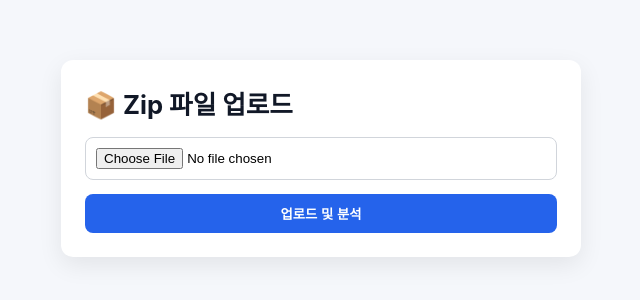
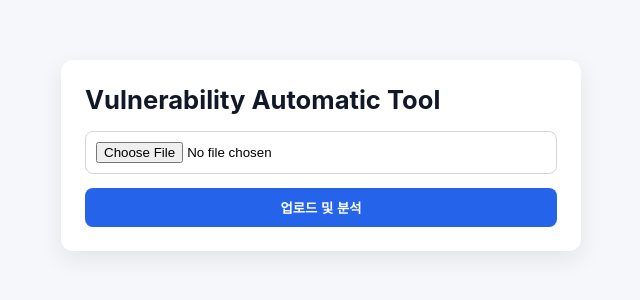
Before and after one commit to emfp1148/ai-cybersecurity-team02, a FastAPI app: page / in a window 1280 px wide. Shown: the top 300 px of the page, without its empty margins (319-959 px from the left). Run offline with FastAPI, Linux system fonts and the light colour scheme.

Commit message:
Update index.html

```diff
--- a/templates/index.html
+++ b/templates/index.html
@@ -3,12 +3,12 @@
 <head>
   <meta charset="utf-8" />
   <meta name="viewport" content="width=device-width,initial-scale=1" />
-  <title>Zip 파일 업로드</title>
+  <title>α-VAT</title>
   <link rel="stylesheet" href="/static/styles.css">
 </head>
 <body>
   <div class="container">
-    <h1>📦 Zip 파일 업로드</h1>
+    <h1>Vulnerability Automatic Tool</h1>
     <form id="uploadForm">
       <input type="file" name="zip_file" accept=".zip" required />
       <button type="submit">업로드 및 분석</button>
```
